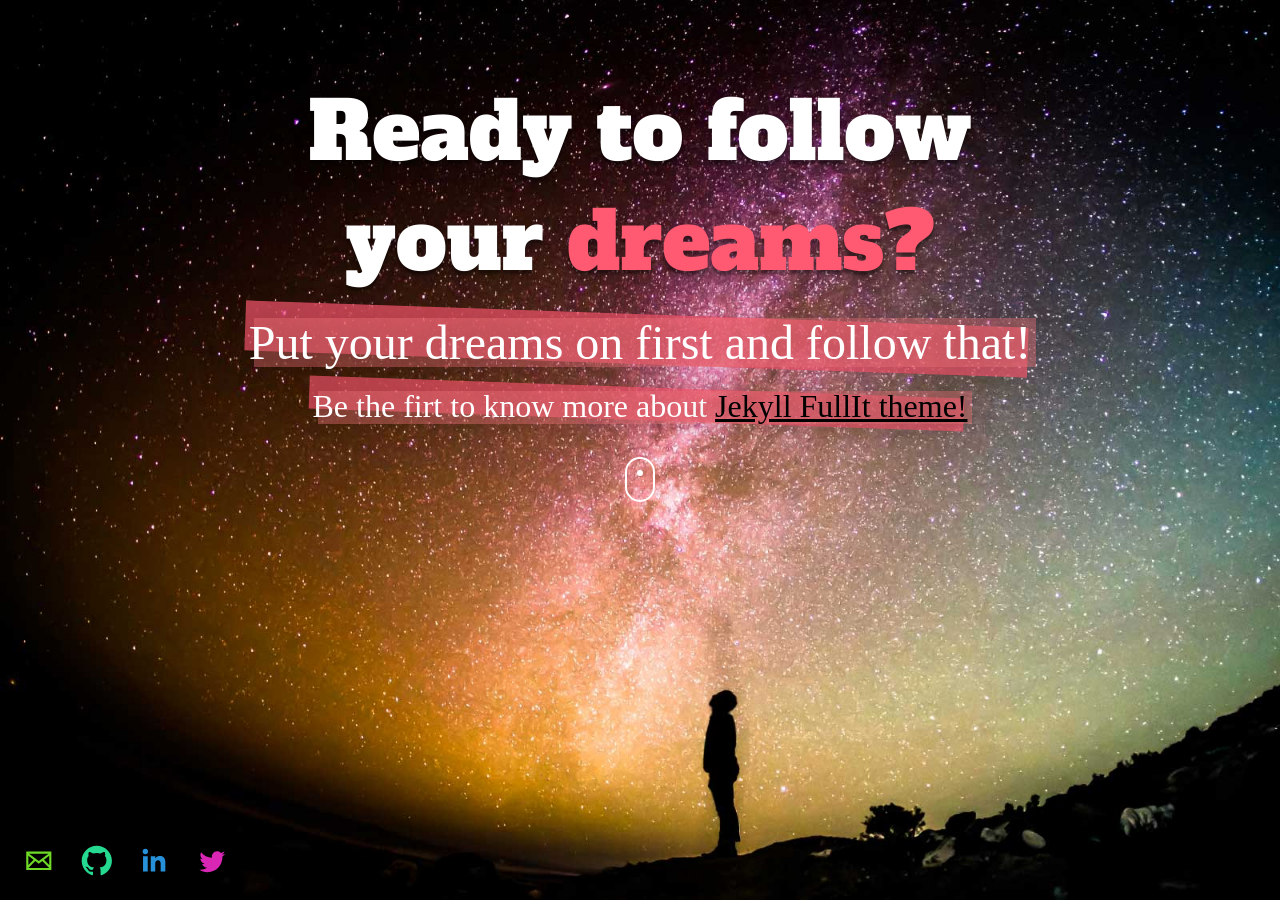
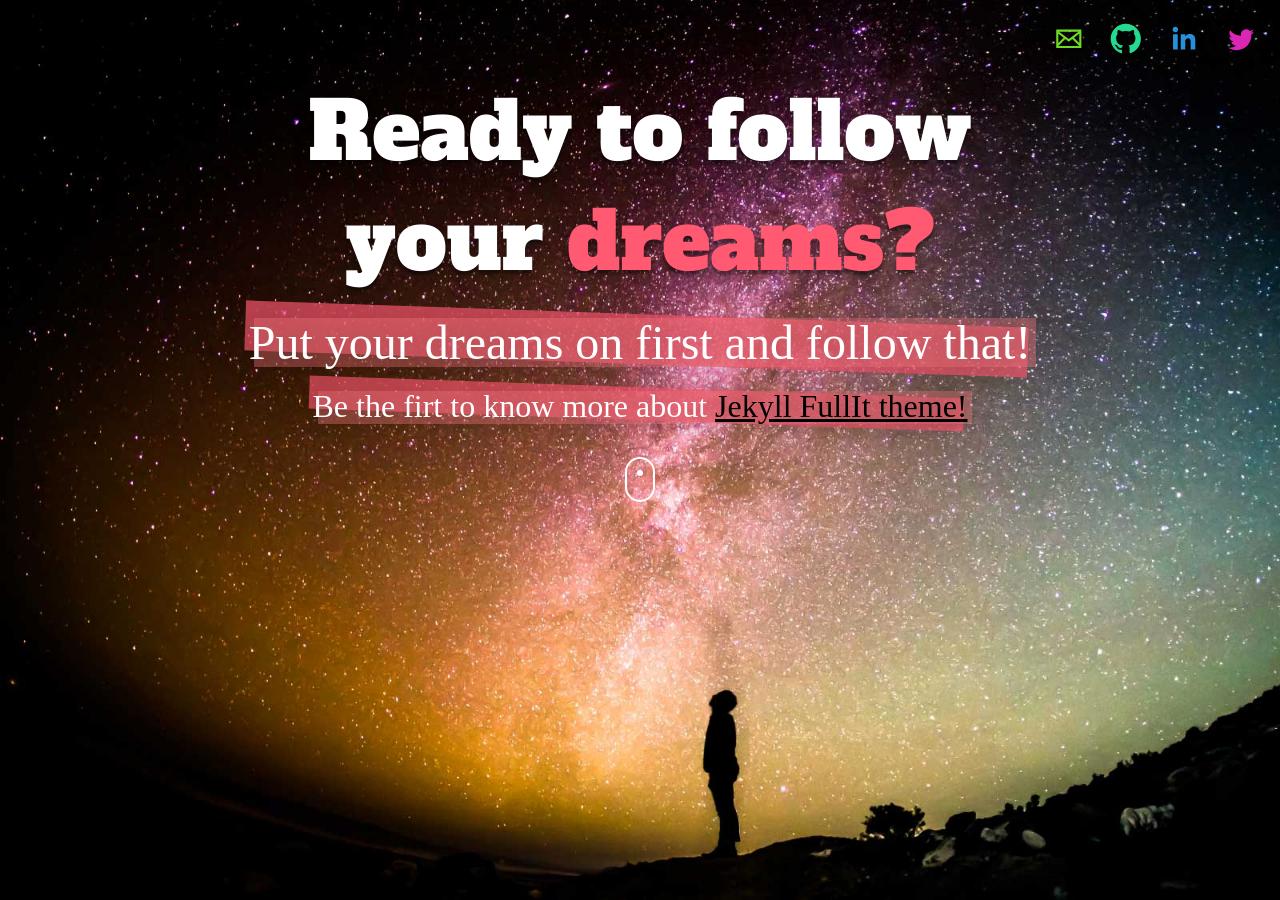
Before and after one commit to gompanghee/gompanghee.github.io, a Jekyll site: the page built from index.html, in a window 1280 px wide. Built offline with Jekyll 4.4.1, drawn with Linux system fonts in a browser that asks for light colours; nearby versions of some CDN libraries; some web fonts are replaced.

Commit message:
Update examples.css

```diff
--- a/assets/css/custom/examples.css
+++ b/assets/css/custom/examples.css
@@ -56,8 +56,8 @@ p{
 
 #socialMenu{
 	position:fixed;
-	bottom: 10px;
-	left:10px;
+	top: 10px;
+	right:10px;
 	z-index: 999;
  }
 
```
